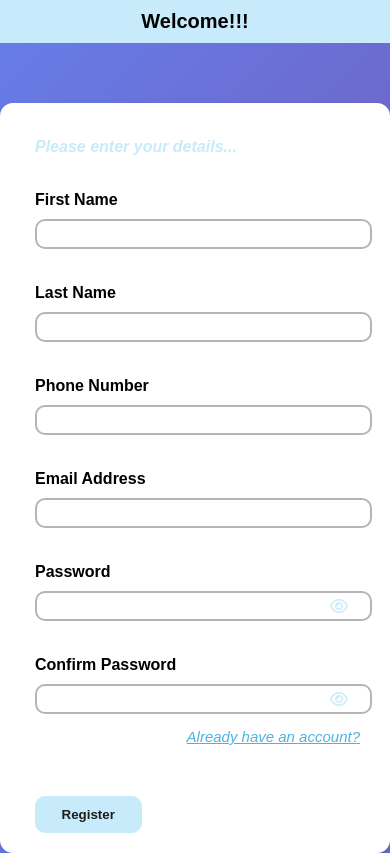
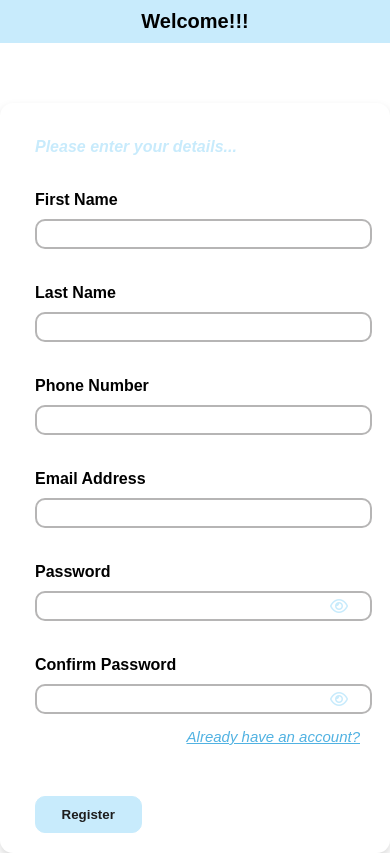
Before and after one commit to Ben-ita66/form-validation, a website: page frontend/index.html in a window 390 px wide. Drawn offline with Linux system fonts and the light colour scheme.

Commit message:
more changes

```diff
--- a/frontend/style.css
+++ b/frontend/style.css
@@ -425,7 +425,7 @@ body {
 }
 
 @media (min-width: 300px) and (max-width: 700px) {
-  body {
+  .around {
     width: 100vw;
     height: 100vh;
     background-image: linear-gradient(135deg, #667eea 0%, #764ba2 100%);
```
